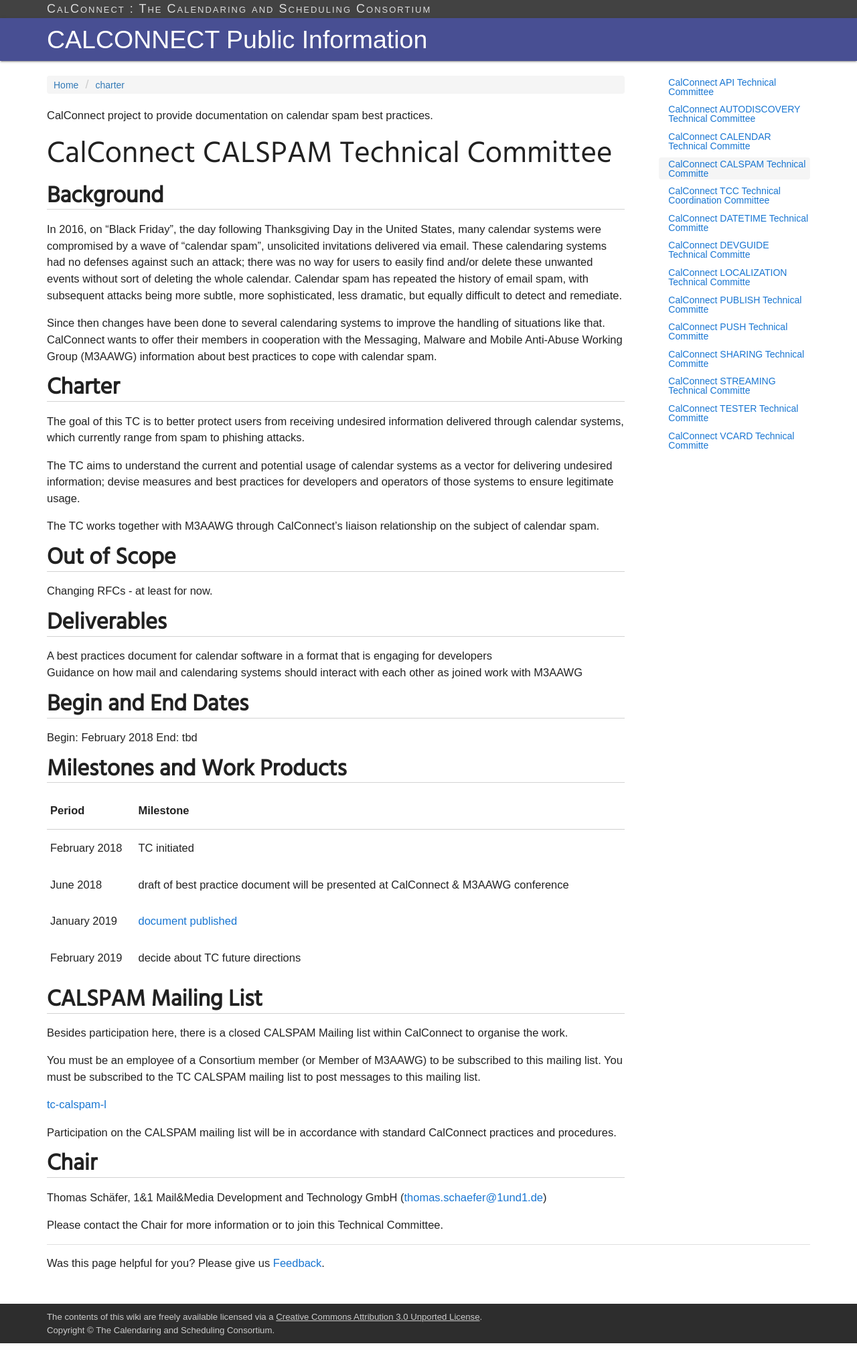
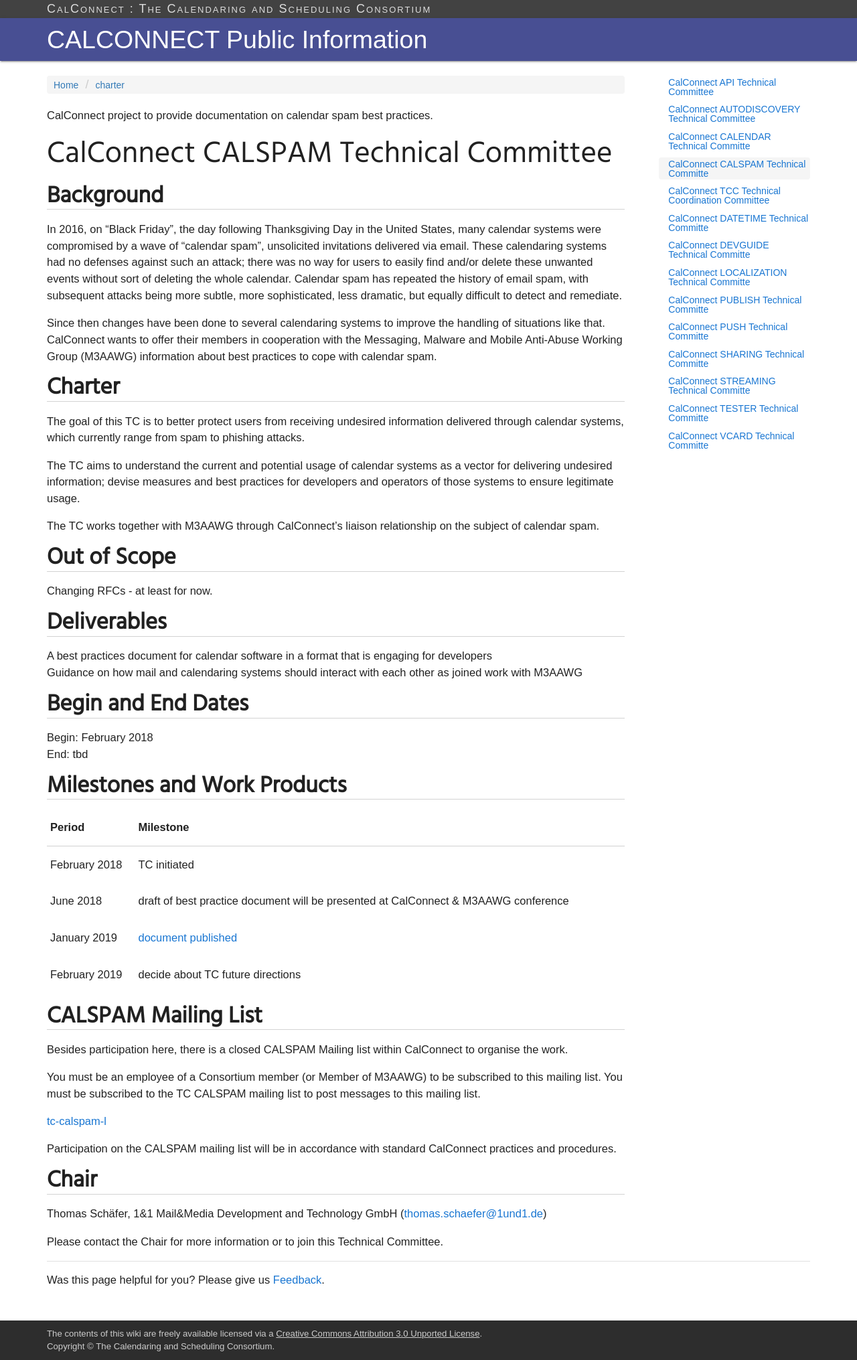
Before and after one commit to CalConnect/public, a Jekyll site: the page built from _pages/charter/charter-TC-CALSPAM.md, in a window 1280 px wide. Shown: the whole page at 67% size. Built offline with Jekyll 4.4.1, drawn with Linux system fonts in a browser that asks for light colours; some web fonts are replaced; before the commit the page ends 2006 px from its top, so only the background shows below that.

Commit message:
change reverted as it didn't work as expected. Need to open an issue, why lists are not shown as lists.

```diff
--- a/_pages/charter/charter-TC-CALSPAM.md
+++ b/_pages/charter/charter-TC-CALSPAM.md
@@ -31,13 +31,13 @@ Changing RFCs - at least for now.
 
 ## Deliverables
 
-   * A best practices document for calendar software in a format that is engaging for developers
-   * Guidance on how mail and calendaring systems should interact with each other as joined work with M3AAWG
+* A best practices document for calendar software in a format that is engaging for developers
+* Guidance on how mail and calendaring systems should interact with each other as joined work with M3AAWG
 
 ## Begin and End Dates
 
-**Begin:** February 2018
-**End:** tbd
+* **Begin:** February 2018
+* **End:** tbd
 
 ## Milestones and Work Products
 
```
